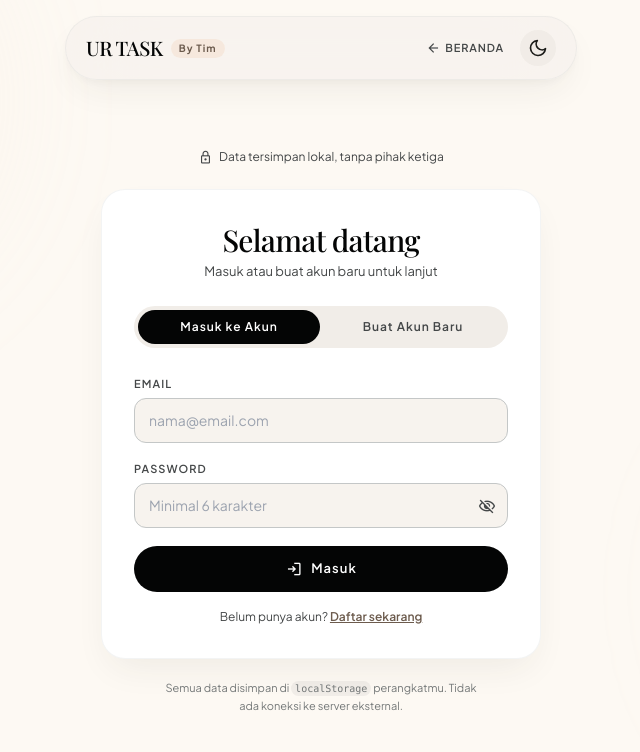
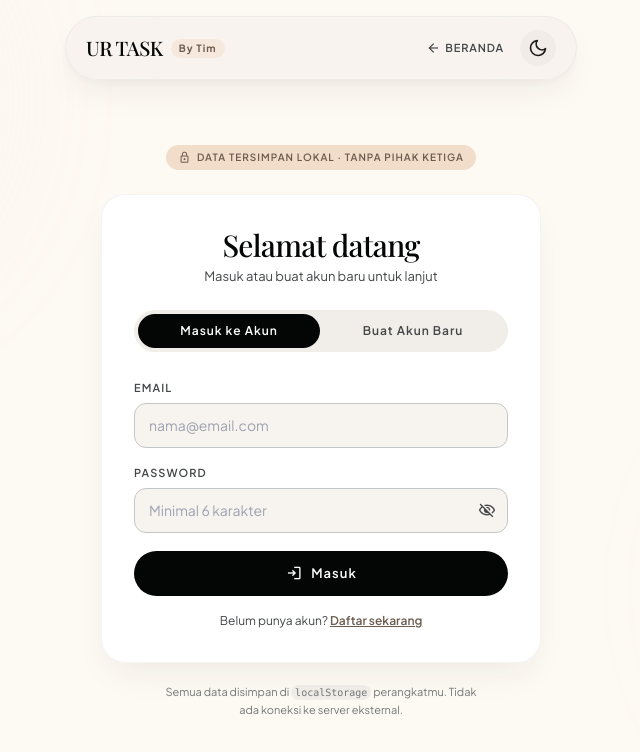
Before and after one commit to timm-03/BEM_Intern_Project, a plain HTML site: page auth.html in a window 1280 px wide. Shown: the whole page, without its empty margins (319-959 px from the left). Drawn offline with nearby package versions, Linux system fonts and the light colour scheme; a web font is replaced by a local one.

Commit message:
fix: wording

```diff
--- a/auth.html
+++ b/auth.html
@@ -3,7 +3,7 @@
 <head>
   <meta charset="utf-8">
   <meta name="viewport" content="width=device-width, initial-scale=1.0">
-  <title>Masuk ke Akun — UR TASK</title>
+  <title>Masuk ke Akun - UR TASK</title>
   <link rel="icon" type="image/svg+xml" href="favicon.svg">
 
   <!-- Inisialisasi tema sebelum render -->
@@ -287,11 +287,25 @@
       color: #0e0f12;
     }
 
-    /* Info privasi */
-    .privacy-info {
-      font-size: 12px;
-      color: var(--color-on-surface-variant);
+    /* Privacy pill */
+    .privacy-pill {
+      display: inline-flex;
+      align-items: center;
+      gap: 6px;
+      background: var(--color-secondary-container, #f2dcca);
+      border-radius: 9999px;
+      padding: 5px 12px;
+      font-size: 10px;
+      font-weight: 600;
+      letter-spacing: 0.1em;
+      text-transform: uppercase;
+      color: var(--color-secondary, #6c5b4d);
     }
+    [data-theme="dark"] .privacy-pill, html.dark .privacy-pill {
+      background: #1f2029;
+      color: #c8a97e;
+    }
+    .privacy-pill .material-symbols-outlined { font-size: 13px; }
 
     /* Toast */
     #toast {
@@ -383,10 +397,12 @@
   <main class="relative z-10 flex-1 flex flex-col items-center justify-center px-4 pt-28 pb-12">
 
     <!-- Informasi Privasi -->
-    <p class="text-xs text-on-surface-variant dark:text-[#9e9a92] flex items-center justify-center gap-1.5 mb-6">
-      <span class="material-symbols-outlined text-[15px]">lock</span>
-      <span>Data tersimpan lokal, tanpa pihak ketiga</span>
-    </p>
+    <div class="mb-6">
+      <span class="privacy-pill">
+        <span class="material-symbols-outlined">lock</span>
+        Data tersimpan lokal · tanpa pihak ketiga
+      </span>
+    </div>
 
     <!-- Kartu Autentikasi -->
     <div class="w-full max-w-[440px] rounded-3xl bg-surface-container-lowest dark:bg-[#16171d] border border-outline-variant/20 dark:border-[#2a2c36] shadow-[0_16px_36px_-10px_rgba(54,46,38,0.08)] p-6 sm:p-8 relative z-10">
--- a/js/archive.js
+++ b/js/archive.js
@@ -1,5 +1,5 @@
 /**
- * UR TASK — js/archive.js
+ * UR TASK - js/archive.js
  * Manajemen arsip proyek dan tugas serta ekspor data ke format JSON dan CSV.
  */
 
--- a/js/auth.js
+++ b/js/auth.js
@@ -1,5 +1,5 @@
 /**
- * UR TASK — auth.js
+ * UR TASK - auth.js
  * Modul autentikasi: proteksi sesi, login, registrasi, dan logout.
  */
 (function () {
--- a/js/dashboard.js
+++ b/js/dashboard.js
@@ -1,5 +1,5 @@
 /**
- * UR TASK — js/dashboard.js
+ * UR TASK - js/dashboard.js
  * Logika halaman dashboard: statistik progres tugas, ringkasan deadline, dan tambah tugas cepat.
  */
 (function () {
--- a/js/layout.js
+++ b/js/layout.js
@@ -1,5 +1,5 @@
 /**
- * UR TASK — js/layout.js
+ * UR TASK - js/layout.js
  * Sinkronisasi komponen navigasi, avatar inisial pengguna, dan tema antar halaman.
  */
 (function () {
--- a/js/projects.js
+++ b/js/projects.js
@@ -1,5 +1,5 @@
 /**
- * UR TASK — js/projects.js
+ * UR TASK - js/projects.js
  * Manajemen proyek dan tugas: CRUD, HTML5 Drag & Drop Kanban, lampiran file IndexedDB, serta filter pencarian.
  */
 
--- a/js/storage.js
+++ b/js/storage.js
@@ -1,5 +1,5 @@
 /**
- * UR TASK — storage.js
+ * UR TASK - storage.js
  * Manajemen penyimpanan data aplikasi: LocalStorage & IndexedDB (File Attachments).
  */
 (function () {
--- a/js/theme.js
+++ b/js/theme.js
@@ -1,5 +1,5 @@
 /**
- * UR TASK — theme.js
+ * UR TASK - theme.js
  * Pengatur tema tampilan (Mode Terang & Mode Gelap) dan sinkronisasi tombol toggle.
  */
 (function () {
--- a/js/ui.js
+++ b/js/ui.js
@@ -1,5 +1,5 @@
 /**
- * UR TASK — ui.js
+ * UR TASK - ui.js
  * Komponen antarmuka pengguna: toast notifikasi, dialog konfirmasi, state kosong, badge status, dan format tanggal.
  */
 (function () {
@@ -323,7 +323,7 @@
     var style = _BADGE_STYLES[status] || {
       bg:    'var(--color-surface-container)',
       color: 'var(--color-on-surface-variant)',
-      label: status || '—',
+      label: status || '-',
     };
     return '<span style="' + [
       'display:inline-flex',
```
Also changed, not shown: archive.html (+1 -1 lines), dashboard.html (+1 -1 lines), index.html (+5 -5 lines), projects.html (+1 -1 lines).
